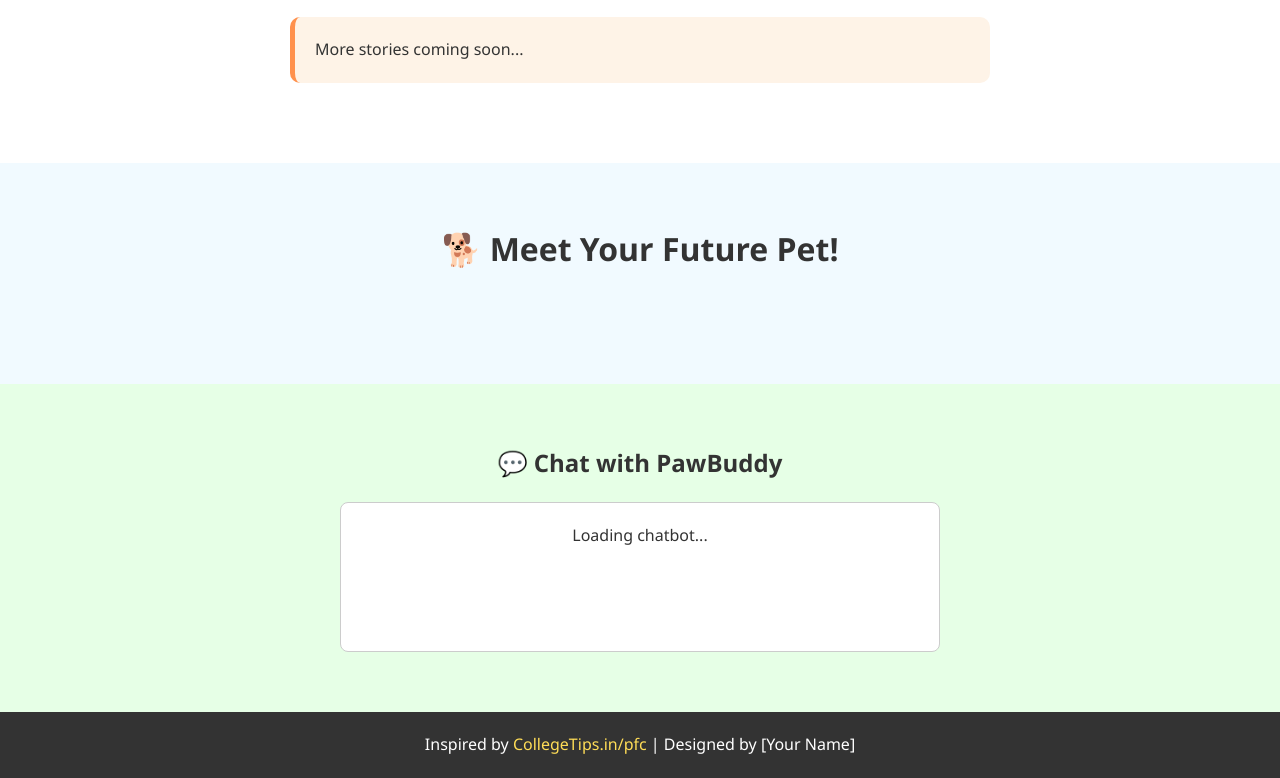
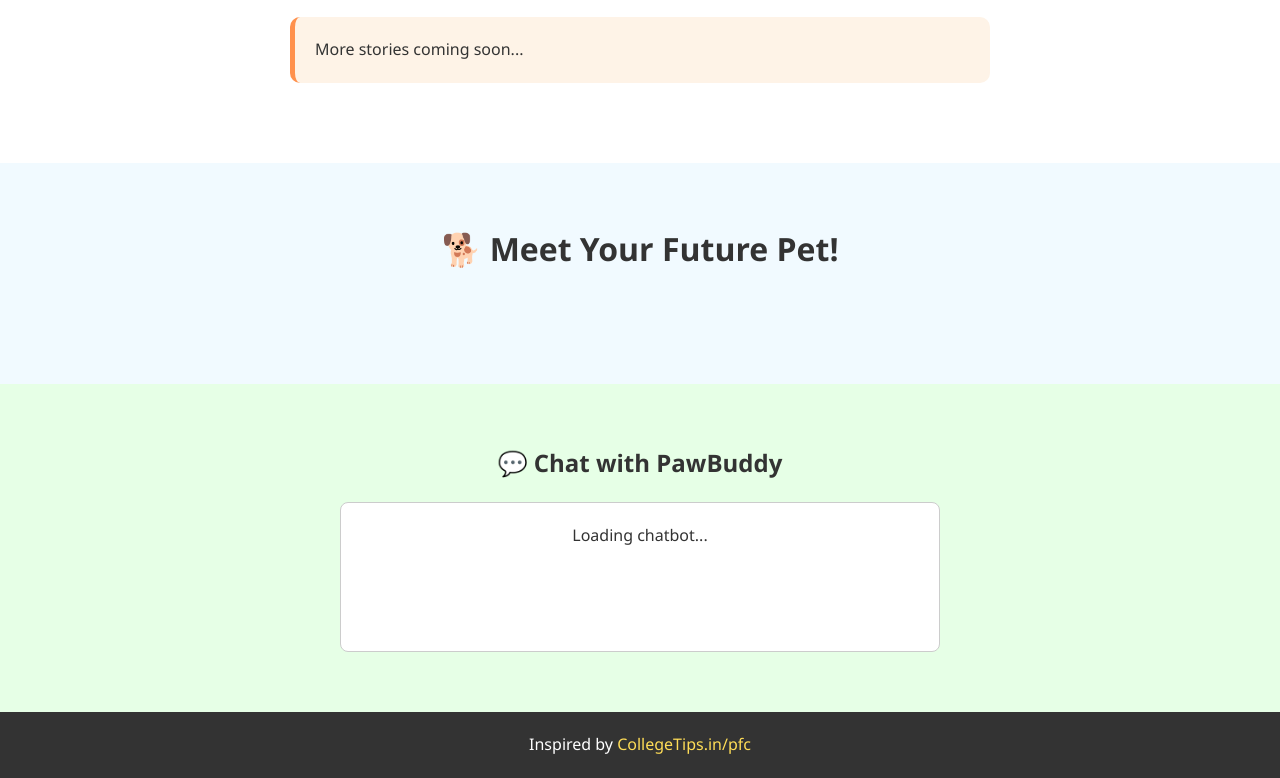
Before and after one commit to sumeet004/Pet-friendly-city, a plain HTML site: page index.html in a window 1280 px wide. Shown: the part 1147-1925 px from the top of the page. Drawn offline with Linux system fonts and the light colour scheme.

```diff
--- a/index.html
+++ b/index.html
@@ -70,7 +70,7 @@
 
   <!-- Credits -->
   <footer class="credits">
-    <p>Inspired by <a href="https://collegetips.in/pfc/" target="_blank">CollegeTips.in/pfc</a> | Designed by [Your Name]</p>
+    <p>Inspired by <a href="https://collegetips.in/pfc/" target="_blank">CollegeTips.in/pfc</a> </p>
   </footer>
 
   <script src="script.js"></script>
```
